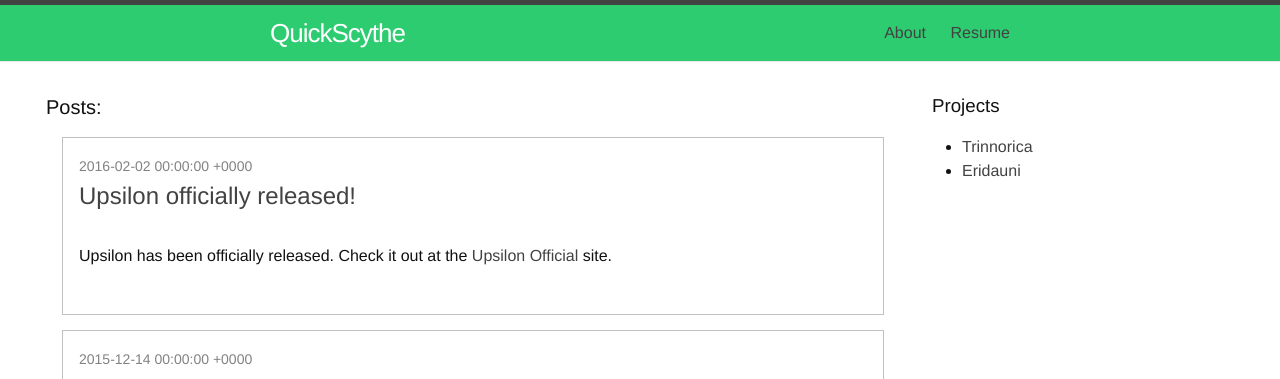
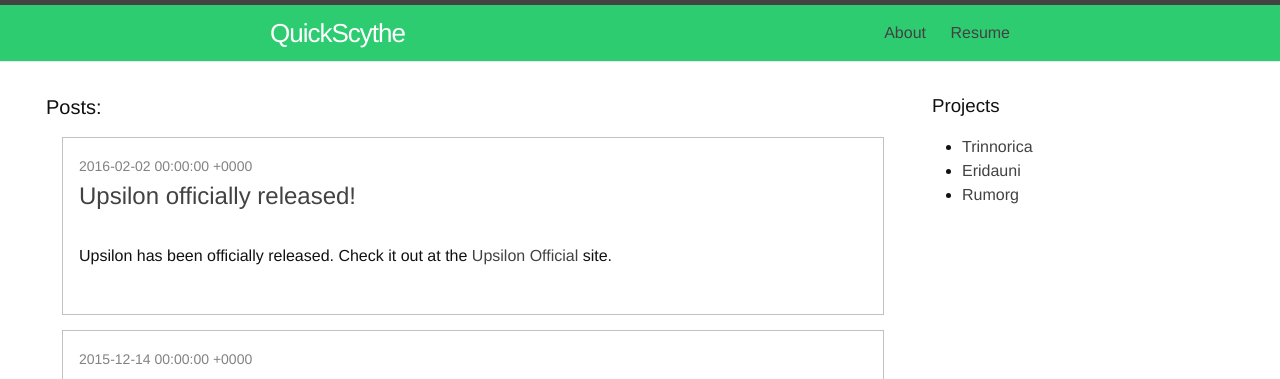
Before and after one commit to QuickScythe/QuickScythe.github.io, a Jekyll site: the page built from index.html, in a window 1280 px wide. Shown: the top 379 px of the page. Built offline with Jekyll 4.4.1, drawn with Linux system fonts in a browser that asks for light colours.

Commit message:
Another project

```diff
--- a/index.html
+++ b/index.html
@@ -30,5 +30,6 @@ layout: default
 	<ul>
 		<li><a href="http://FBLA-Game.github.io">Trinnorica</a></li>
 		<li><a href="http://Eridauni.github.io">Eridauni</a></li>
+		<li><a href="http://cloudbox.hol.es">Rumorg</a></li>
 	</ul>
 </div>
```
